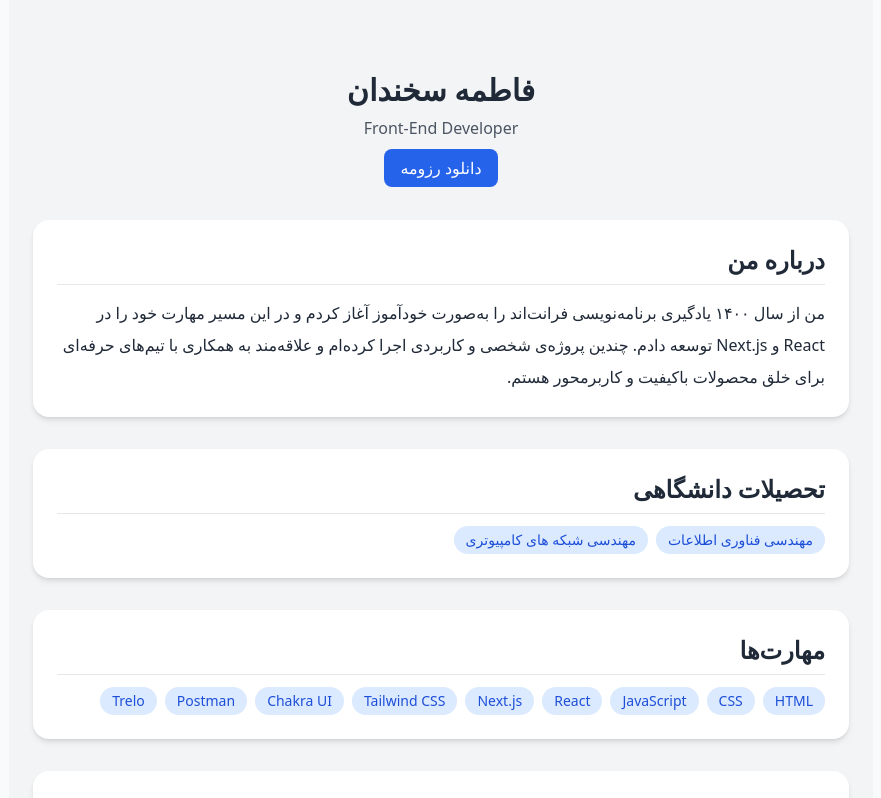
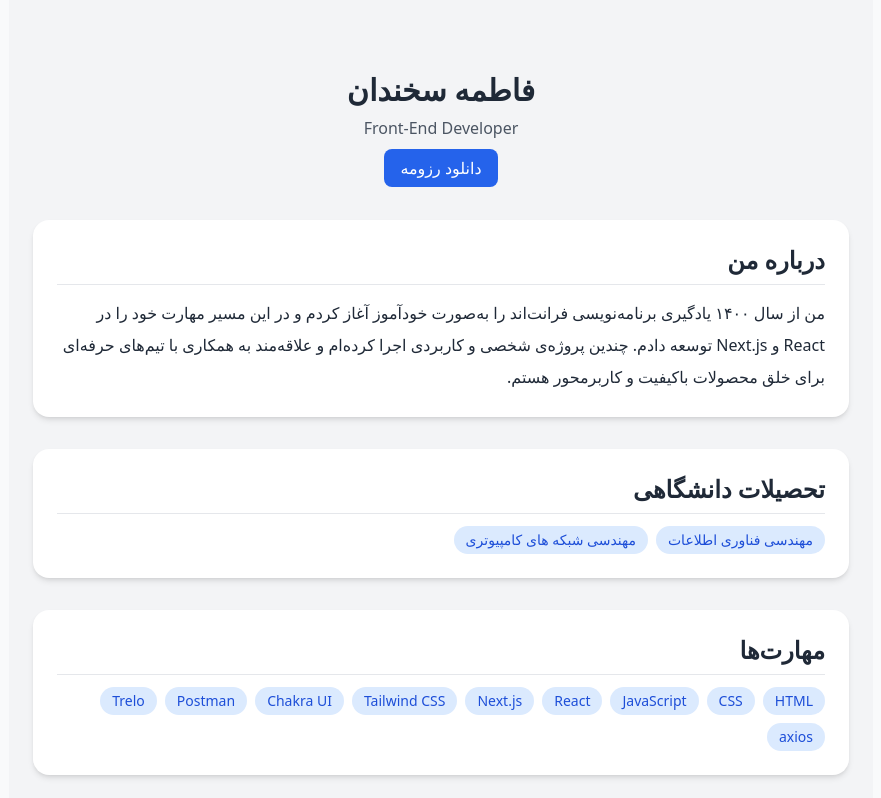
Before and after one commit to fasokh/my-resume, a Next.js app: page / in a window 1280 px wide. Shown: the top 798 px of the page, without its empty margins (199-1080 px from the left). Built offline with nearby package versions, Linux system fonts and the light colour scheme.

Commit message:
axios added

```diff
--- a/app/en/page.tsx
+++ b/app/en/page.tsx
@@ -48,6 +48,7 @@ const Page: NextPage = () => {
             "Chakra UI",
             "Postman",
             "Trello",
+            "axios"
           ].map((skill) => (
             <span
               key={skill}
--- a/app/page.tsx
+++ b/app/page.tsx
@@ -78,6 +78,7 @@ const Page: NextPage = () => {
             "Chakra UI",
             "Postman",
             "Trelo",
+            "axios"
           ].map((skill) => (
             <span
               key={skill}
```
